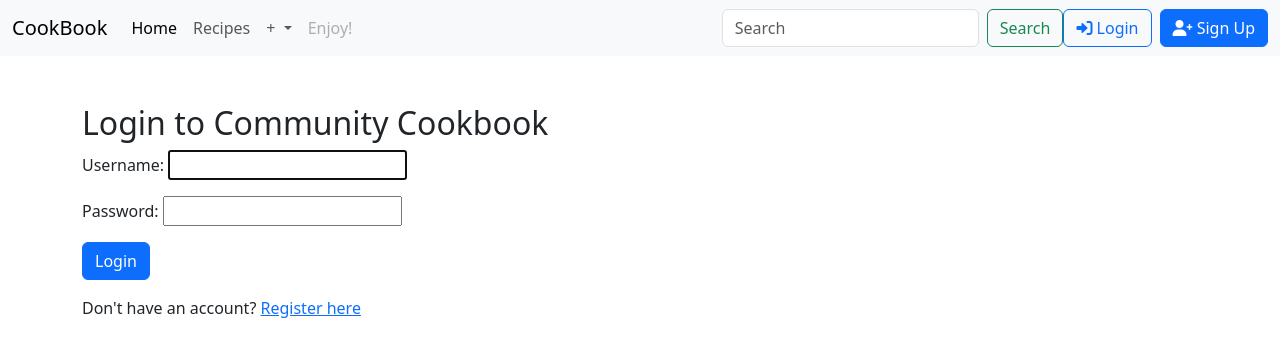
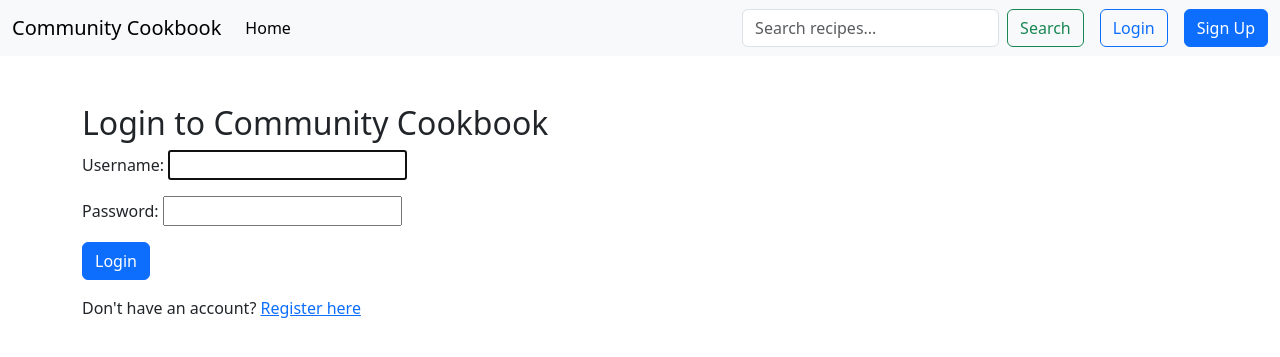
Before and after one commit to Jaggerjazz/Social-crud-project, a Django app: page /login/ in a window 1280 px wide. Shown: the top 357 px of the page. Run offline with Django 4.2, Linux system fonts and the light colour scheme.

Commit message:
Tweaked Search, Registration login, designated logout option

```diff
--- a/recipeApp/templates/navbar.html
+++ b/recipeApp/templates/navbar.html
@@ -1,46 +1,38 @@
 <nav class="navbar navbar-expand-lg bg-body-tertiary">
   <div class="container-fluid">
-    <a class="navbar-brand" href="#">CookBook</a>
+    <a class="navbar-brand" href="{% url 'home' %}">Community Cookbook</a>
     <button class="navbar-toggler" type="button" data-bs-toggle="collapse" data-bs-target="#navbarSupportedContent" aria-controls="navbarSupportedContent" aria-expanded="false" aria-label="Toggle navigation">
       <span class="navbar-toggler-icon"></span>
     </button>
     <div class="collapse navbar-collapse" id="navbarSupportedContent">
       <ul class="navbar-nav me-auto mb-2 mb-lg-0">
         <li class="nav-item">
-          <a class="nav-link active" aria-current="page" href="#">Home</a>
-        </li>
-        <li class="nav-item">
-          <a class="nav-link" href="#">Recipes</a>
-        </li>
-        <li class="nav-item dropdown">
-          <a class="nav-link dropdown-toggle" href="#" role="button" data-bs-toggle="dropdown" aria-expanded="false">
-            +
-          </a>
-          <ul class="dropdown-menu">
-            <li><a class="dropdown-item" href="#">Add</a></li>
-            <li><a class="dropdown-item" href="#">Edit</a></li>
-            <li><hr class="dropdown-divider"></li>
-            <li><a class="dropdown-item" href="#">Favorites</a></li>
-          </ul>
-        </li>
-        <li class="nav-item">
-          <a class="nav-link disabled" aria-disabled="true">Enjoy!</a>
+          <a class="nav-link active" aria-current="page" href="{% url 'home' %}">Home</a>
         </li>
       </ul>
-      <form class="d-flex" role="search">
-        <input class="form-control me-2" type="search" placeholder="Search" aria-label="Search"/>
+
+      <form class="d-flex" role="search" action="{% url 'search' %}" method="GET">
+        <input class="form-control me-2" type="search" name="q" placeholder="Search recipes..." aria-label="Search">
         <button class="btn btn-outline-success" type="submit">Search</button>
       </form>
-      <a href="/login" class="btn btn-outline-primary">
-        <i class="fas fa-sign-in-alt"></i> Login
-      </a>
-      <a href="/register" class="btn btn-primary ms-2">
-        <i class="fas fa-user-plus"></i> Sign Up
-      </a>
+
+      <div class="ms-3 d-flex align-items-center">
+        {% if user.is_authenticated %}
+            <span class="navbar-text me-3 text-dark">Hello, {{ user.username }}!</span>
+            <form action="{% url 'logout' %}" method="post" class="m-0">
+                {% csrf_token %}
+                <button type="submit" class="btn btn-outline-danger">Logout</button>
+            </form>
+        {% else %}
+            <a href="{% url 'login' %}" class="btn btn-outline-primary me-2">
+                <i class="fas fa-sign-in-alt"></i> Login
+            </a>
+            <a href="{% url 'register' %}" class="btn btn-primary ms-2">
+                <i class="fas fa-user-plus"></i> Sign Up
+            </a>
+        {% endif %}
+      </div>
+
     </div>
   </div>
 </nav>
-<link rel="stylesheet" href="https://cdnjs.cloudflare.com/ajax/libs/font-awesome/6.0.0/css/all.min.css">
-    </div>
-  </div>
-</nav>
--- a/recipeApp/urls.py
+++ b/recipeApp/urls.py
@@ -1,16 +1,18 @@
 from django.urls import path
+from . import views
 from django.contrib.auth import views as auth_views
-from . import views
 
 urlpatterns = [
-    # Home Page
+    # Home and Register
     path('', views.home, name='home'),
-
-    # Login & Logout (Built-in Django)
-    path('login/', auth_views.LoginView.as_view(template_name='login.html'), name='login'),
-    path('logout/', auth_views.LogoutView.as_view(template_name='home.html'), name='logout'),
-
-    # Registration (The missing link!)
     path('register/', views.register, name='register'),
 
+    # Search Functionality
+    path('search/', views.search, name='search'),
+
+    # Authentication (Login/Logout)
+    path('login/', auth_views.LoginView.as_view(template_name='login.html'), name='login'),
+
+    # Updated Logout: Simple and compatible with POST requests
+    path('logout/', auth_views.LogoutView.as_view(), name='logout'),
 ]
--- /dev/null
+++ b/settings.py
@@ -0,0 +1,2 @@
+LOGOUT_REDIRECT_URL = 'home'
+LOGIN_REDIRECT_URL = 'home'
```
Also changed, not shown: recipeApp/models.py (+20 -7 lines), recipeApp/templates/search_results.html (added, +34 -0 lines), recipeApp/views.py (+17 -1 lines), db.sqlite3, recipeApp/migrations/0001_initial.py (added), recipeApp/migrations/0002_recipe_delete_profile.py (added).
